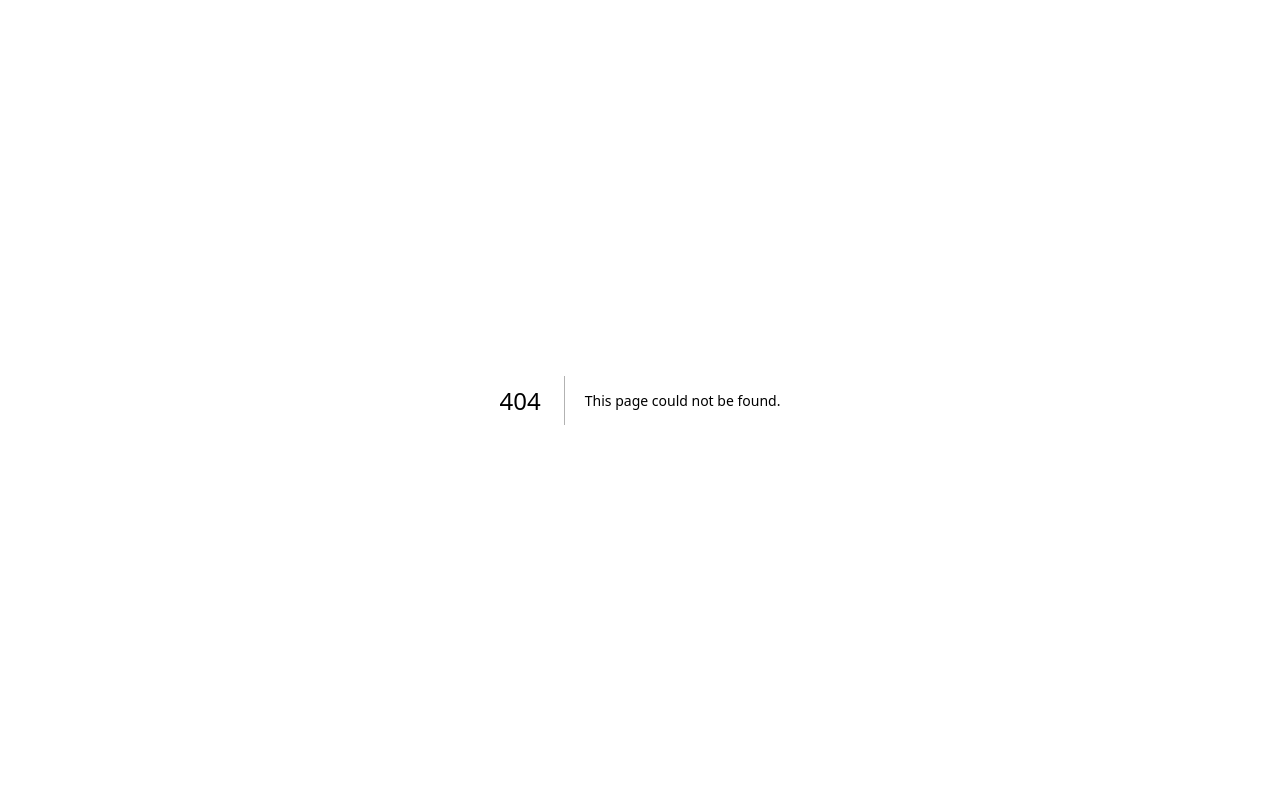
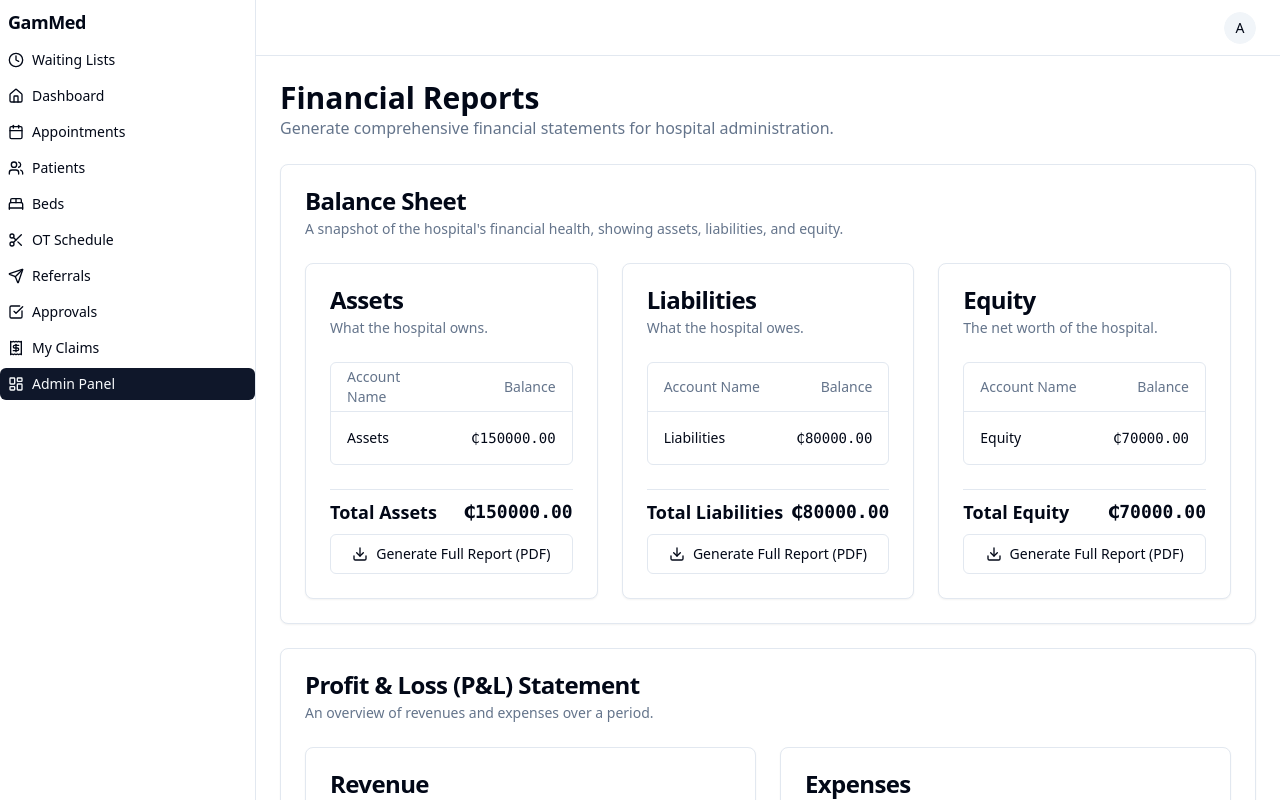
Before and after one commit to jgambrah/GAM_Med, a Next.js app: page /dashboard/admin/reports in a window 1280 px wide. Before the commit this address had no page. Shown: the top 800 px of the page. Built offline with nearby package versions, Linux system fonts and the light colour scheme.

Commit message:
DO WE HAVE THE BELOW FUNCTIONALITY
Financial Reporting: Generate compre

```diff
--- a/src/app/dashboard/admin/components/financial-reports-dashboard.tsx
+++ b/src/app/dashboard/admin/components/financial-reports-dashboard.tsx
@@ -1,3 +1,4 @@
+
 
 'use client';
 
--- a/src/app/dashboard/admin/page.tsx
+++ b/src/app/dashboard/admin/page.tsx
@@ -17,7 +17,6 @@ import Link from 'next/link';
 import { Button } from '@/components/ui/button';
 import { BillingDashboard } from './components/billing-dashboard';
 import { AccountsPayableDashboard } from './components/accounts-payable-dashboard';
-import { FinancialReportsDashboard } from './components/financial-reports-dashboard';
 
 export default function AdminPage() {
   return (
@@ -59,7 +58,21 @@ export default function AdminPage() {
             <AccountsPayableDashboard />
         </TabsContent>
         <TabsContent value="reports" className="mt-4">
-            <FinancialReportsDashboard />
+            <Card>
+                <CardHeader>
+                    <CardTitle>Financial Reporting</CardTitle>
+                    <CardDescription>
+                        Generate key financial statements and reports. This page is accessible to all finance staff.
+                    </CardDescription>
+                </CardHeader>
+                <CardContent className="flex items-center justify-center h-48 border-2 border-dashed rounded-lg">
+                    <Button asChild className="mt-4">
+                        <Link href="/dashboard/admin/reports">
+                            Go to Financial Reports
+                        </Link>
+                    </Button>
+                </CardContent>
+            </Card>
         </TabsContent>
         <TabsContent value="chart-of-accounts" className="mt-4">
             <Card>
--- /dev/null
+++ b/src/app/dashboard/admin/reports/page.tsx
@@ -0,0 +1,111 @@
+
+'use client';
+
+import * as React from 'react';
+import {
+  Card,
+  CardContent,
+  CardDescription,
+  CardFooter,
+  CardHeader,
+  CardTitle,
+} from '@/components/ui/card';
+import { Button } from '@/components/ui/button';
+import { Download } from 'lucide-react';
+import { mockLedgerAccounts } from '@/lib/data';
+import { LedgerAccount } from '@/lib/types';
+import {
+  Table,
+  TableBody,
+  TableCell,
+  TableHead,
+  TableHeader,
+  TableRow,
+} from '@/components/ui/table';
+
+const formatCurrency = (amount: number) => `₵${amount.toFixed(2)}`;
+
+function ReportSection({ title, description, accounts }: { title: string, description: string, accounts: LedgerAccount[] }) {
+    const total = accounts.reduce((sum, acc) => sum + acc.balance, 0);
+
+    return (
+        <Card>
+            <CardHeader>
+                <CardTitle>{title}</CardTitle>
+                <CardDescription>{description}</CardDescription>
+            </CardHeader>
+            <CardContent>
+                <div className="rounded-md border">
+                    <Table>
+                        <TableHeader>
+                            <TableRow>
+                                <TableHead>Account Name</TableHead>
+                                <TableHead className="text-right">Balance</TableHead>
+                            </TableRow>
+                        </TableHeader>
+                        <TableBody>
+                            {accounts.map(acc => (
+                                <TableRow key={acc.accountId}>
+                                    <TableCell>{acc.accountName}</TableCell>
+                                    <TableCell className="text-right font-mono">{formatCurrency(acc.balance)}</TableCell>
+                                </TableRow>
+                            ))}
+                        </TableBody>
+                    </Table>
+                </div>
+            </CardContent>
+            <CardFooter className="flex-col items-end space-y-2">
+                 <div className="flex w-full justify-between font-bold text-lg border-t pt-2">
+                    <span>Total {title}</span>
+                    <span className="font-mono">{formatCurrency(total)}</span>
+                </div>
+                <Button variant="outline" className="w-full">
+                    <Download className="h-4 w-4 mr-2" />
+                    Generate Full Report (PDF)
+                </Button>
+            </CardFooter>
+        </Card>
+    );
+}
+
+export default function FinancialReportsPage() {
+  const assets = mockLedgerAccounts.filter(a => a.accountType === 'Asset' && !a.isSubLedger);
+  const liabilities = mockLedgerAccounts.filter(a => a.accountType === 'Liability' && !a.isSubLedger);
+  const equity = mockLedgerAccounts.filter(a => a.accountType === 'Equity' && !a.isSubLedger);
+  const revenue = mockLedgerAccounts.filter(a => a.accountType === 'Revenue');
+  const expenses = mockLedgerAccounts.filter(a => a.accountType === 'Expense' && !a.isSubLedger);
+
+  return (
+    <div className="space-y-6">
+      <div>
+        <h1 className="text-3xl font-bold">Financial Reports</h1>
+        <p className="text-muted-foreground">
+          Generate comprehensive financial statements for hospital administration.
+        </p>
+      </div>
+
+      <Card>
+        <CardHeader>
+          <CardTitle>Balance Sheet</CardTitle>
+          <CardDescription>A snapshot of the hospital's financial health, showing assets, liabilities, and equity.</CardDescription>
+        </CardHeader>
+        <CardContent className="grid gap-6 md:grid-cols-2 lg:grid-cols-3">
+          <ReportSection title="Assets" description="What the hospital owns." accounts={assets} />
+          <ReportSection title="Liabilities" description="What the hospital owes." accounts={liabilities} />
+          <ReportSection title="Equity" description="The net worth of the hospital." accounts={equity} />
+        </CardContent>
+      </Card>
+
+      <Card>
+        <CardHeader>
+          <CardTitle>Profit & Loss (P&L) Statement</CardTitle>
+          <CardDescription>An overview of revenues and expenses over a period.</CardDescription>
+        </CardHeader>
+        <CardContent className="grid gap-6 md:grid-cols-2">
+           <ReportSection title="Revenue" description="Income generated from services." accounts={revenue} />
+           <ReportSection title="Expenses" description="Costs incurred to operate." accounts={expenses} />
+        </CardContent>
+      </Card>
+    </div>
+  );
+}
```
